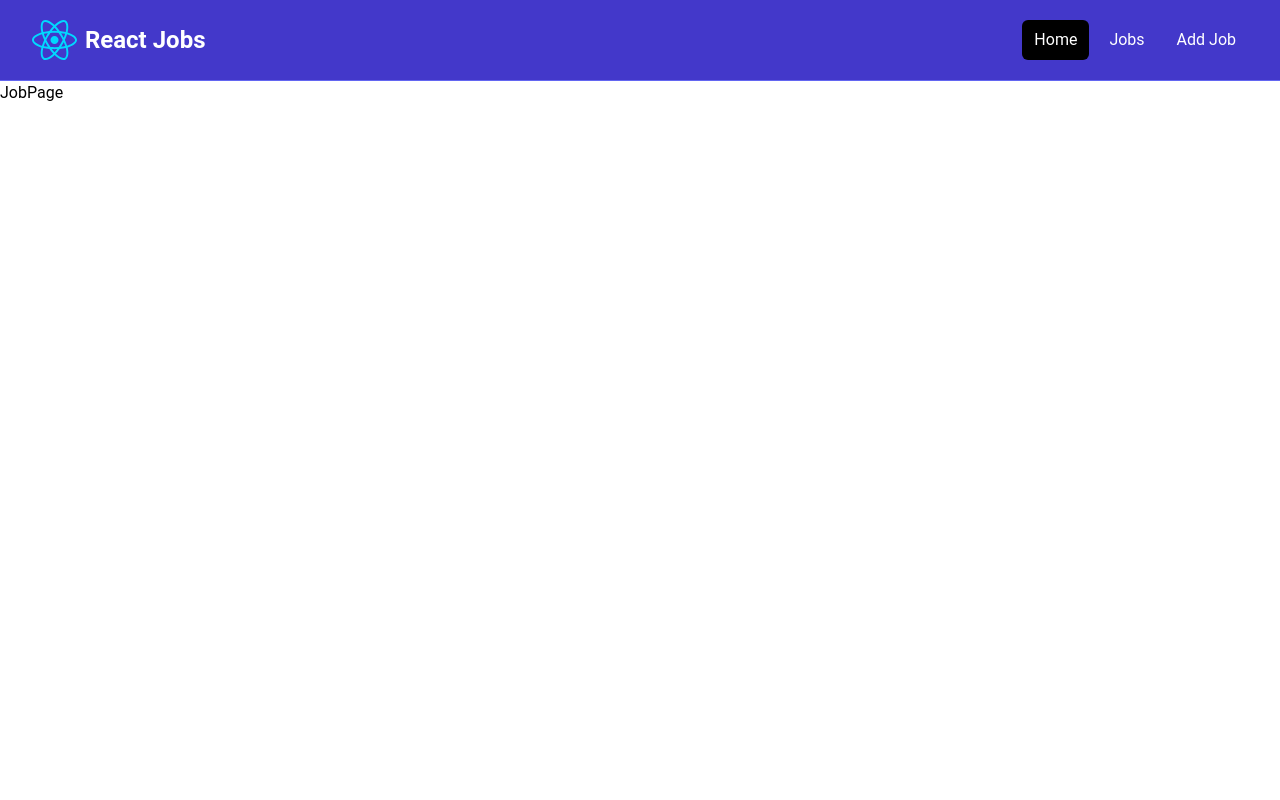
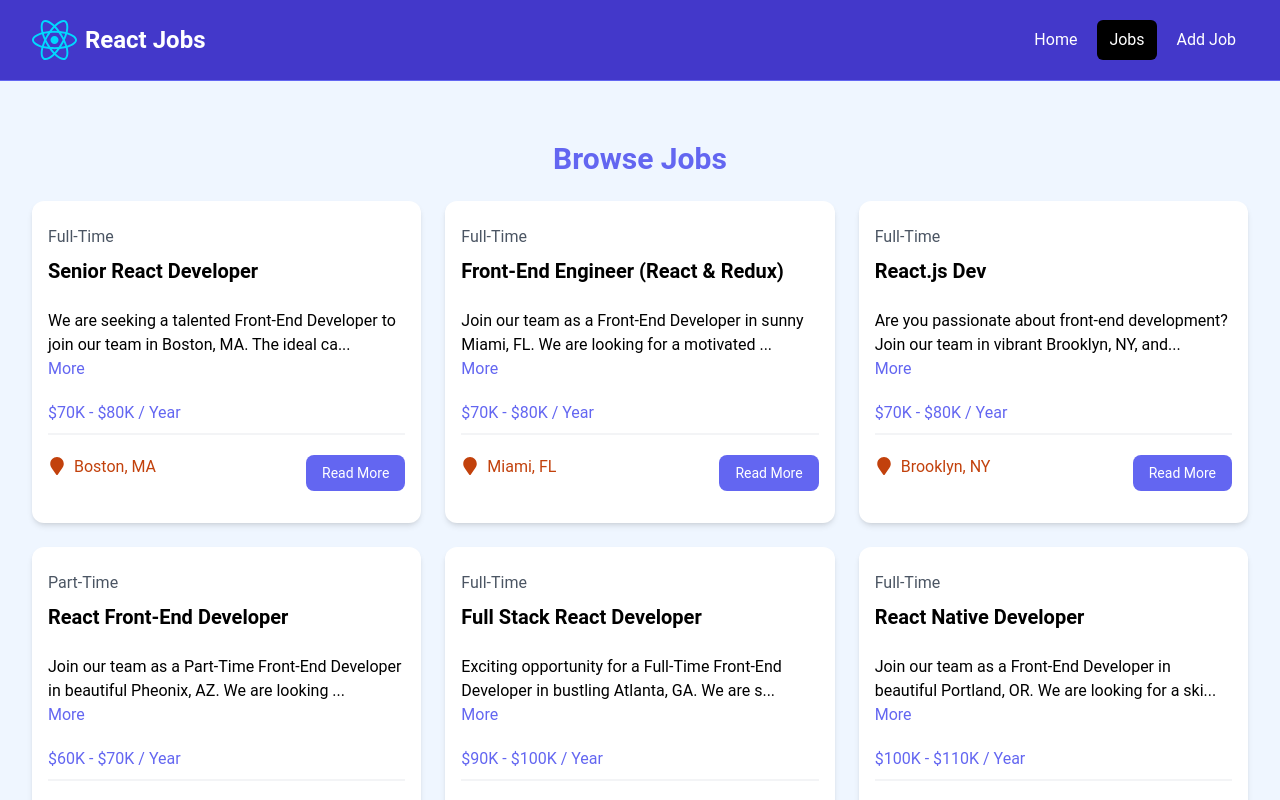
Before and after one commit to mardhamardiya18/react-job, a React app: page /jobs in a window 1280 px wide. Shown: the top 800 px of the page. Built offline with nearby package versions, Linux system fonts and the light colour scheme; data requests are answered from the project's data file; the HTML template or start-up script is replaced by a standard one.

Commit message:
create spinner component & implement to joblist

```diff
--- a/jobs.json
+++ b/jobs.json
@@ -1,4 +1,5 @@
- [
+{
+  "jobs" :[
       {
         "id": "1",
         "title": "Senior React Developer",
@@ -84,3 +85,4 @@
         }
       }
     ]
+  }
--- a/src/components/JobCard.jsx
+++ b/src/components/JobCard.jsx
@@ -39,7 +39,7 @@ const JobCard = ({ job }) => {
                         {job.location}
                     </div>
                     <Link
-                        to="/job"
+                        to={`/job/${job.id}`}
                         className="h-[36px] bg-indigo-500 hover:bg-indigo-600 text-white px-4 py-2 rounded-lg text-center text-sm"
                     >
                         Read More
--- a/src/components/JobList.jsx
+++ b/src/components/JobList.jsx
@@ -1,30 +1,51 @@
-import React from 'react'
+import React, { useEffect, useState } from 'react'
 import jobs from '../../jobs.json'
 import JobCard from './JobCard'
 import { Link } from 'react-router-dom'
+import Spinner from './Spinner'
 
-const JobList = () => {
+const JobList = ({ isHome = false }) => {
 
-    const recentJob = jobs.slice(0, 3)
+    const [jobs, setJobs] = useState([])
+    const [loading, setLoading] = useState(true)
+
+    useEffect(() => {
+        const fetchJob = async () => {
+            try {
+                const res = await fetch('http://localhost:8000/jobs')
+                const data = await res.json()
+                setJobs(data)
+            } catch (error) {
+                console.log('Error fetching data')
+            } finally {
+                setLoading(false)
+            }
+        }
+
+        fetchJob()
+    }, [])
 
     return (
         <div>
             <section className="bg-blue-50 py-10">
                 <div className="mx-auto max-w-7xl px-2 sm:px-6 lg:px-8">
                     <h2 className="text-3xl font-bold text-indigo-500 mb-6 text-center">
-                        Browse Jobs
+                        {isHome ? 'Recent' : 'Browse'} Jobs
                     </h2>
-                    <div className="grid grid-cols-1 md:grid-cols-3 gap-6">
-                        {
-                            recentJob.map((job) => (
-                                <JobCard key={job.id} job={job} />
-                            ))
-                        }
 
-
-                    </div>
+                    {
+                        loading ? <Spinner /> : (
+                            <>
+                                <div className="grid grid-cols-1 md:grid-cols-3 gap-6">
+                                    {jobs.map((job) => (
+                                        <JobCard key={job.id} job={job} />
+                                    ))}
+                                </div>
+                            </>
+                        )
+                    }
                 </div>
-            </section>
+            </section >
 
             <section className="m-auto max-w-lg my-10 px-6">
                 <Link
@@ -34,7 +55,7 @@ const JobList = () => {
                     View All Jobs
                 </Link>
             </section>
-        </div>
+        </div >
 
 
     )
--- a/src/components/Navbar.jsx
+++ b/src/components/Navbar.jsx
@@ -1,8 +1,13 @@
 import React from 'react'
 import logo from '../assets/react.svg'
-import { Link } from 'react-router-dom'
+import { NavLink } from 'react-router-dom'
 
 const Navbar = () => {
+
+    const linkClass = ({ isActive }) => {
+        return isActive ? 'text-white bg-black hover:bg-gray-900 hover:text-white rounded-md px-3 py-2' : 'text-white hover:bg-gray-900 hover:text-white rounded-md px-3 py-2'
+    }
+
     return (
         <nav className="bg-indigo-700 border-b border-indigo-500">
             <div className="mx-auto max-w-7xl px-2 sm:px-6 lg:px-8">
@@ -11,7 +16,7 @@ const Navbar = () => {
                         className="flex flex-1 items-center justify-center md:items-stretch md:justify-start"
                     >
                         {/* <!-- Logo --> */}
-                        <Link className="flex flex-shrink-0 items-center mr-4" to="/">
+                        <NavLink className="flex flex-shrink-0 items-center mr-4" to="/">
                             <img
                                 className="h-10 w-auto"
                                 src={logo}
@@ -20,21 +25,21 @@ const Navbar = () => {
                             <span className="hidden md:block text-white text-2xl font-bold ml-2"
                             >React Jobs</span
                             >
-                        </Link>
+                        </NavLink>
                         <div className="md:ml-auto">
                             <div className="flex space-x-2">
-                                <Link
+                                <NavLink
                                     to="/"
-                                    className="text-white bg-black hover:bg-gray-900 hover:text-white rounded-md px-3 py-2"
-                                >Home</Link >
-                                <Link
+                                    className={linkClass}
+                                >Home</NavLink >
+                                <NavLink
                                     to="/jobs"
-                                    className="text-white hover:bg-gray-900 hover:text-white rounded-md px-3 py-2"
-                                >Jobs</Link >
-                                <Link
+                                    className={linkClass}
+                                >Jobs</NavLink >
+                                <NavLink
                                     to="/add-job"
-                                    className="text-white hover:bg-gray-900 hover:text-white rounded-md px-3 py-2"
-                                >Add Job</Link>
+                                    className={linkClass}
+                                >Add Job</NavLink>
                             </div>
                         </div>
                     </div>
--- /dev/null
+++ b/src/components/Spinner.jsx
@@ -0,0 +1,15 @@
+import React from 'react'
+import { ClipLoader } from 'react-spinners'
+
+const override = {
+    display: 'block',
+    margin: '100px auto'
+}
+
+const Spinner = ({ loading }) => {
+    return (
+        <ClipLoader color='#4338ca' loading={loading} cssOverride={override} size={150} />
+    )
+}
+
+export default Spinner
--- a/src/pages/Homepage.jsx
+++ b/src/pages/Homepage.jsx
@@ -8,7 +8,7 @@ const Homepage = () => {
         <>
             <HeroSection />
             <HomeCard />
-            <JobList />
+            <JobList isHome={true} />
         </>
 
     )
--- a/src/pages/JobPage.jsx
+++ b/src/pages/JobPage.jsx
@@ -1,8 +1,11 @@
 import React from 'react'
+import JobList from '../components/JobList'
 
 const JobPage = () => {
     return (
-        <div>JobPage</div>
+        <section className=' bg-blue-50 py-5'>
+            <JobList />
+        </section>
     )
 }
 
```
Also changed, not shown: package.json (+5 -2 lines), 1 other file (tests, documents, lock files or other folders).
